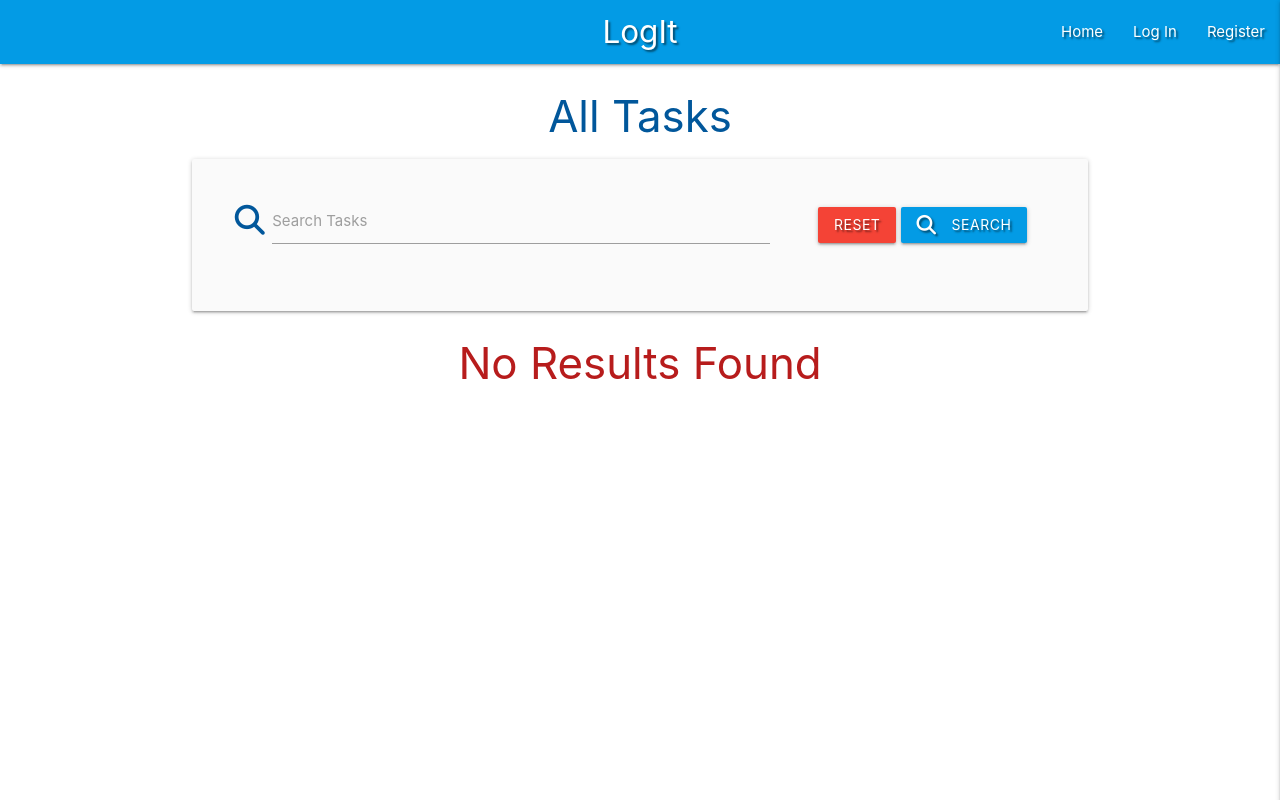
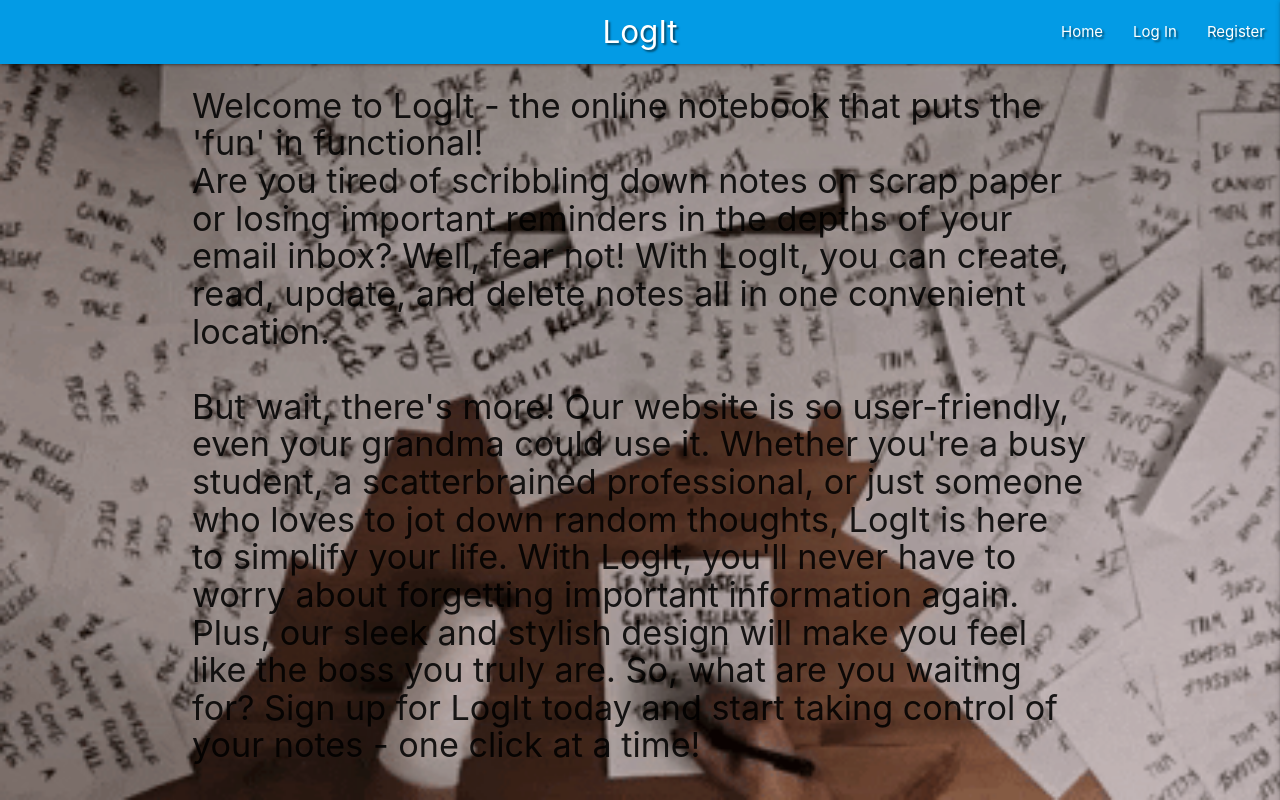
Before and after one commit to BMorrell92/BMorrell_Milestone_Project3, a Flask app: page / in a window 1280 px wide. Run offline with Flask 2, Linux system fonts and the light colour scheme; data that the repository does not hold is empty; some libraries are stand-ins or nearby versions.

Commit message:
Adds greeting page and changes title

```diff
--- a/app.py
+++ b/app.py
@@ -19,6 +19,11 @@ mongo = PyMongo(app)
 
 
 @app.route("/")
+@app.route("/home")
+def home():
+    tasks = list(mongo.db.tasks.find())
+    return render_template("home.html", tasks=tasks)
+
 @app.route("/get_tasks")
 def get_tasks():
     tasks = list(mongo.db.tasks.find())
--- a/static/css/style.css
+++ b/static/css/style.css
@@ -14,3 +14,25 @@
     margin: 5px;
     line-height: 42px;
 }
+
+/*Typography */
+h1 {
+    font-family: "Fuzzy Bubbles";
+    font-size: 100px;
+    color: azure;
+    padding-top: 20px;
+  }
+
+  h3,
+  p {
+    color: azure;
+    margin-bottom: 20px;
+    font-family: "Fuzzy Bubbles";
+  }
+
+  /*Background wallpaper */
+  body {
+    background: url('/workspace/BMorrell_Milestone_Project3/assets/images/Note taking.gif') no-repeat center center fixed;
+    background-size: cover;
+    min-height: 100vh;
+  }
--- a/templates/base.html
+++ b/templates/base.html
@@ -20,7 +20,7 @@
 				<a href="{{ url_for('get_tasks') }}" class="brand-logo center">LogIt</a>
 				<a href="#" data-target="mobile-demo" class="sidenav-trigger right"><i class="fas fa-bars"></i></a>
 				<ul class="right hide-on-med-and-down">
-					<li><a href="{{ url_for('get_tasks') }}">Home</a></li>
+					<li><a href="{{ url_for('home') }}">Home</a></li>
                     {% if session.user %}
                         <li><a href="{{ url_for('profile', username=session['user']) }}">Profile</a></li>
                         <li><a href="{{ url_for('add_task') }}">New Task</a></li>
--- /dev/null
+++ b/templates/home.html
@@ -0,0 +1,15 @@
+{% extends "base.html" %}
+{% block content %}
+
+<h4>
+    Welcome to LogIt - the online notebook that puts the 'fun' in functional!<br>
+
+    Are you tired of scribbling down notes on scrap paper or losing important reminders in the depths of your email inbox? Well, fear not! With LogIt, you can create, read, update, and delete notes all in one convenient location.<br>
+    <br>
+
+    But wait, there's more! Our website is so user-friendly, even your grandma could use it. Whether you're a busy student, a scatterbrained professional, or just someone who loves to jot down random thoughts, LogIt is here to simplify your life.
+
+    With LogIt, you'll never have to worry about forgetting important information again. Plus, our sleek and stylish design will make you feel like the boss you truly are. So, what are you waiting for? Sign up for LogIt today and start taking control of your notes - one click at a time!
+</h4>
+
+{% endblock %}
```
Also changed, not shown: assets/images/Note taking.gif (added).
